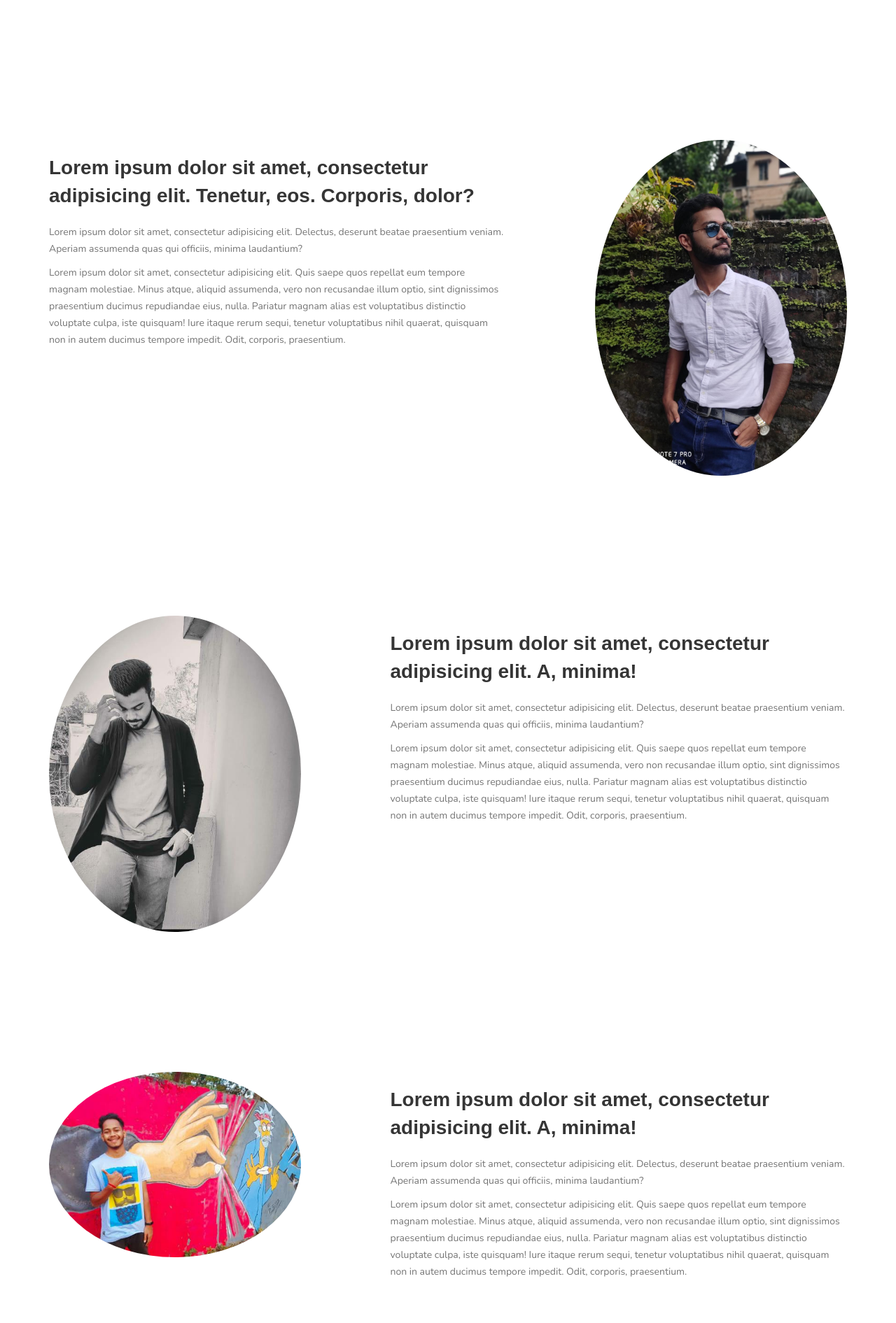
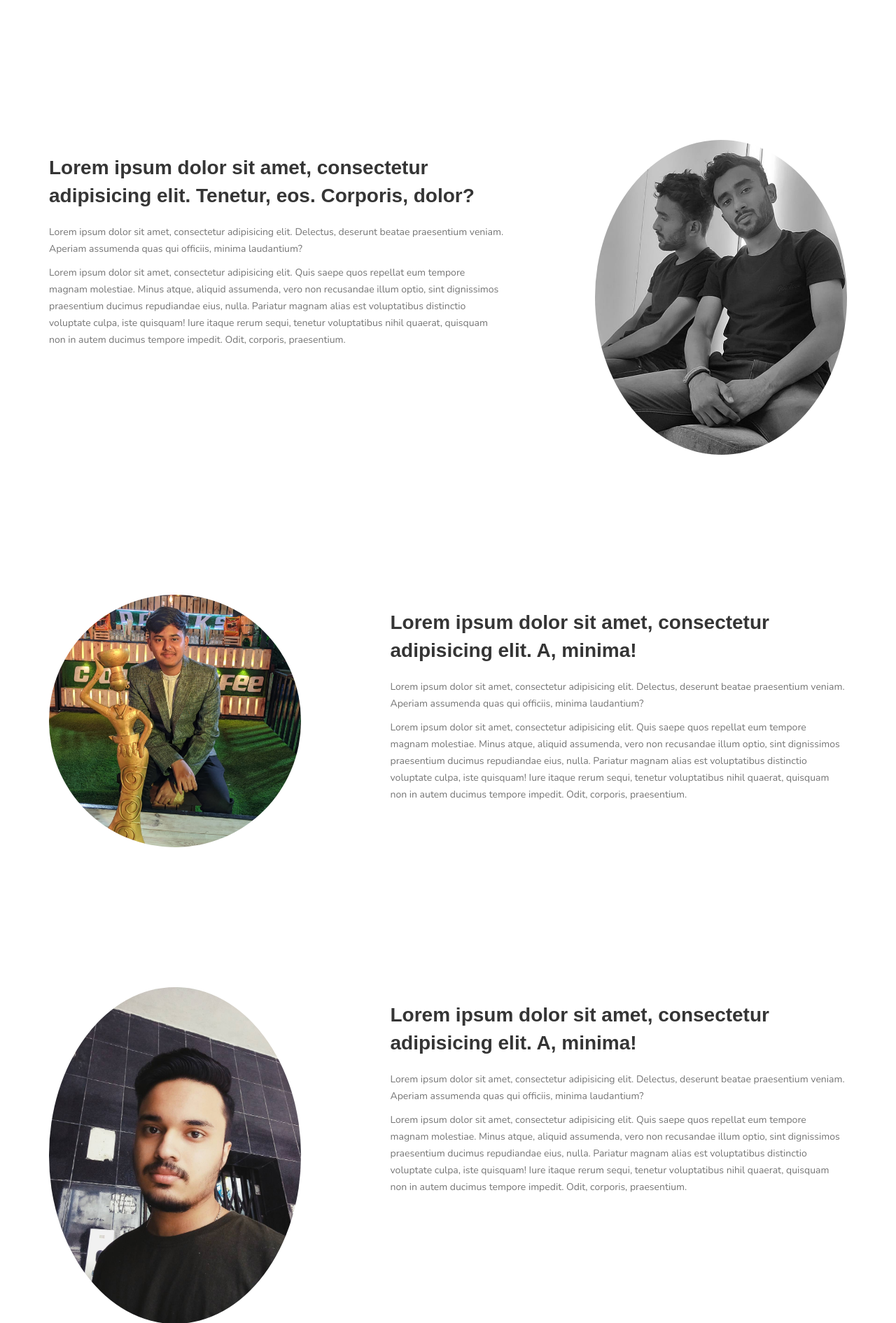
Before and after one commit to Premveer-Analytics/TCRPROJECT, a PHP site: page /about-us.html in a window 1280 px wide. Shown: the part 317-2208 px from the top of the page at 70% size. Run offline with PHP 8.4, Linux system fonts and the light colour scheme; some web fonts are replaced.

Commit message:
updated by Premveer

```diff
--- a/job-master/about-us.html
+++ b/job-master/about-us.html
@@ -78,7 +78,7 @@
           <div class="container">
                <div class="row">
                     <div class="col-md-offset-1 col-md-4 col-xs-12 pull-right">
-                         <img src="./images/Angshu.jpeg" class="img-responsive img-circle" alt="">
+                         <img src="./images/Premveer.jpg" class="img-responsive img-circle" alt="">
                     </div>
 
                     <div class="col-md-7 col-xs-12">
@@ -102,7 +102,7 @@
           <div class="container">
                <div class="row">
                     <div class="col-md-4 col-xs-12">
-                         <img src="./images/Ritik.jpeg" class="img-responsive img-circle" alt="">
+                         <img src="./images/vinshul.jpg" class="img-responsive img-circle" alt="">
                     </div>
 
                     <div class="col-md-offset-1 col-md-7 col-xs-12">
@@ -126,7 +126,7 @@
           <div class="container">
                <div class="row">
                     <div class="col-md-4 col-xs-12">
-                         <img src="./images/Aditya.jpeg" class="img-responsive img-circle" alt="">
+                         <img src="./images/ananyo.jpg" class="img-responsive img-circle" alt="">
                     </div>
 
                     <div class="col-md-offset-1 col-md-7 col-xs-12">
--- a/job-master/css/style.css
+++ b/job-master/css/style.css
@@ -723,6 +723,7 @@ https://templatemo.com/tm-516-known
 
   #contact-form {
     padding: 1em 0;
+    padding-left: 100px;
   }
 
   #contact-form .col-md-12,
```
Also changed, not shown: job-master/contact.html (+8 -6 lines), job-master/images/Premveer.jpg (added), job-master/images/ananyo.jpg (added), job-master/images/vinshul.jpg (added).
